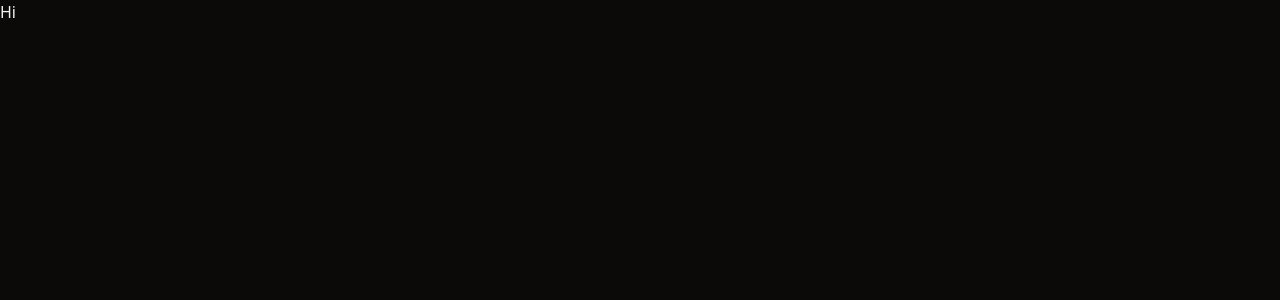
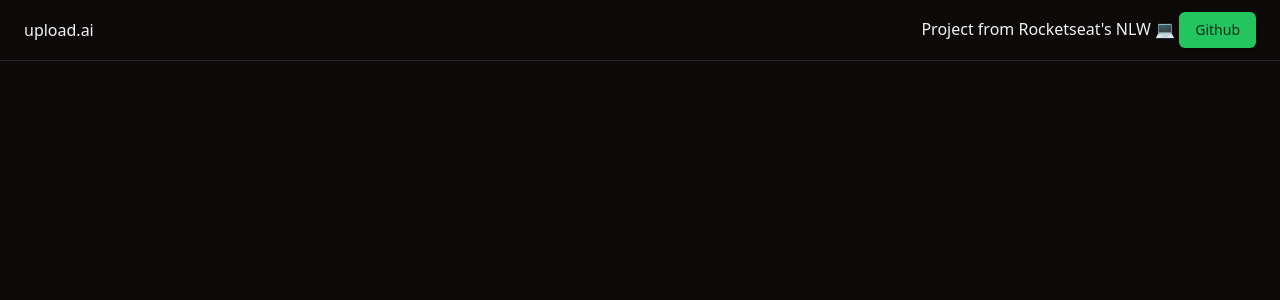
Before and after one commit to jademirf/upload-ai-web, a React (Vite) app: page / in a window 1280 px wide. Shown: the top 300 px of the page. Built offline with nearby package versions, Linux system fonts and the light colour scheme.

Commit message:
add button and create app header

```diff
--- a/package.json
+++ b/package.json
@@ -11,6 +11,7 @@
   },
   "dependencies": {
     "@radix-ui/react-icons": "^1.3.0",
+    "@radix-ui/react-slot": "^1.0.2",
     "class-variance-authority": "^0.7.0",
     "clsx": "^2.0.0",
     "react": "^18.2.0",
--- a/src/App.tsx
+++ b/src/App.tsx
@@ -1,9 +1,17 @@
+import { Button } from "./components/ui/button";
 
 export function App() {
 
   return (
-    <>
-      <h1>Hi</h1>
-    </>
+    <div>
+      <div className="px-6 py-3 flex items-center justify-between border-b">
+        <h1>upload.ai</h1>
+
+        <div>
+          <span>Project from Rocketseat's NLW 💻 </span>
+          <Button>Github</Button>
+        </div>
+      </div>
+    </div>
   )
 }
--- /dev/null
+++ b/src/components/ui/button.tsx
@@ -0,0 +1,57 @@
+import * as React from "react"
+import { Slot } from "@radix-ui/react-slot"
+import { cva, type VariantProps } from "class-variance-authority"
+
+import { cn } from "@/lib/utils"
+
+const buttonVariants = cva(
+  "inline-flex items-center justify-center rounded-md text-sm font-medium transition-colors focus-visible:outline-none focus-visible:ring-1 focus-visible:ring-ring disabled:pointer-events-none disabled:opacity-50",
+  {
+    variants: {
+      variant: {
+        default:
+          "bg-primary text-primary-foreground shadow hover:bg-primary/90",
+        destructive:
+          "bg-destructive text-destructive-foreground shadow-sm hover:bg-destructive/90",
+        outline:
+          "border border-input bg-transparent shadow-sm hover:bg-accent hover:text-accent-foreground",
+        secondary:
+          "bg-secondary text-secondary-foreground shadow-sm hover:bg-secondary/80",
+        ghost: "hover:bg-accent hover:text-accent-foreground",
+        link: "text-primary underline-offset-4 hover:underline",
+      },
+      size: {
+        default: "h-9 px-4 py-2",
+        sm: "h-8 rounded-md px-3 text-xs",
+        lg: "h-10 rounded-md px-8",
+        icon: "h-9 w-9",
+      },
+    },
+    defaultVariants: {
+      variant: "default",
+      size: "default",
+    },
+  }
+)
+
+export interface ButtonProps
+  extends React.ButtonHTMLAttributes<HTMLButtonElement>,
+    VariantProps<typeof buttonVariants> {
+  asChild?: boolean
+}
+
+const Button = React.forwardRef<HTMLButtonElement, ButtonProps>(
+  ({ className, variant, size, asChild = false, ...props }, ref) => {
+    const Comp = asChild ? Slot : "button"
+    return (
+      <Comp
+        className={cn(buttonVariants({ variant, size, className }))}
+        ref={ref}
+        {...props}
+      />
+    )
+  }
+)
+Button.displayName = "Button"
+
+export { Button, buttonVariants }
```
Also changed, not shown: 1 other file (tests, documents, lock files or other folders).
